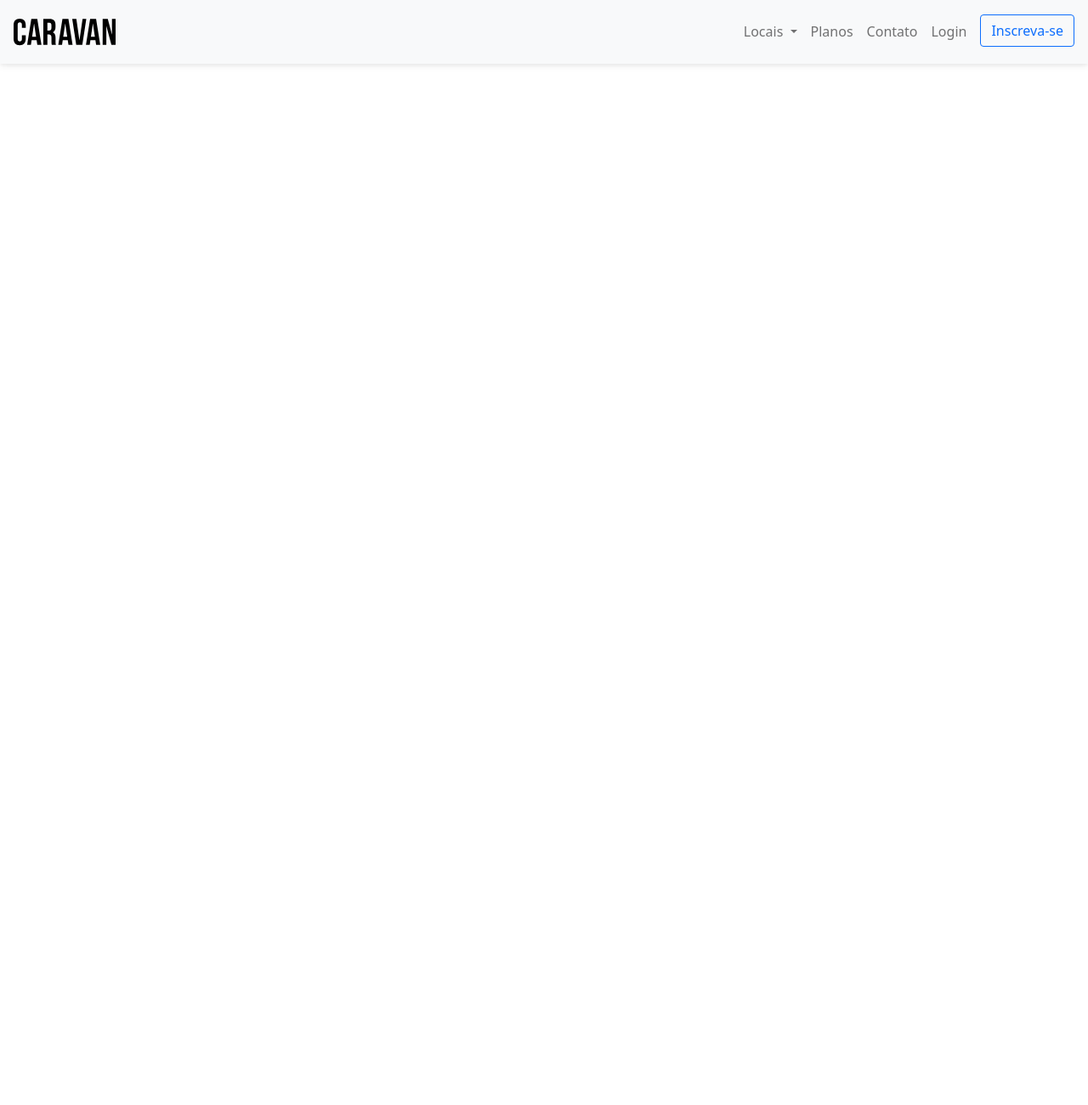
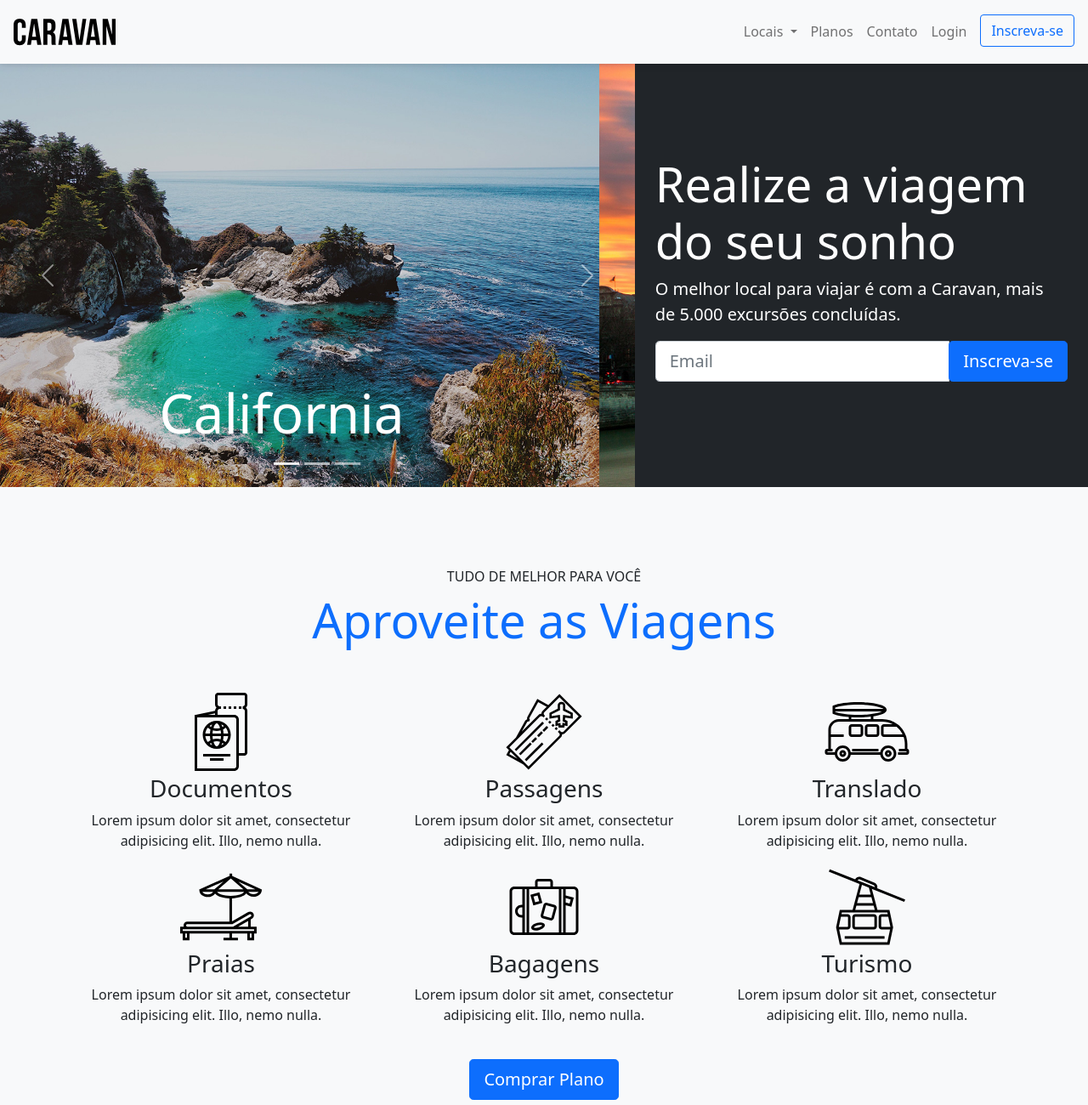
Before and after one commit to MaikolSantos/caravan, a website: page index.html in a window 1280 px wide. Shown: the whole page at 85% size. Before the commit the page ends 800 px from the top, so only its background shows below. Drawn offline with nearby package versions, Linux system fonts and the light colour scheme.

Commit message:
add hero and section 1

```diff
--- a/assets/css/styles.scss
+++ b/assets/css/styles.scss
@@ -1,3 +1,11 @@
+body {
+  padding-top: 75px;
+}
+
 .box-shadow {
   box-shadow: 0 2px 4px 0 rgba(0, 0, 0, .05),  0 4px 8px 0 rgba(0, 0, 0, .05);
 }
+
+.container-icone {
+  min-height: 100px;
+}
--- a/index.html
+++ b/index.html
@@ -11,11 +11,9 @@
 <body>
   <nav class="navbar fixed-top navbar-expand-md navbar-light bg-light p-3 box-shadow">
     <a class="navbar-brand" href="#"><img src="assets/img/caravan.svg" alt="Caravan"></a>
-
     <button class="navbar-toggler" type="button" data-bs-toggle="collapse" data-bs-target="#navbarSupportedContent" aria-controls="navbarSupportedContent" aria-expanded="false" aria-label="Toggle navigation">
       <span class="navbar-toggler-icon"></span>
     </button>
-
     <div class="collapse navbar-collapse" id="navbarSupportedContent">
       <ul class="navbar-nav ms-auto">
         <li class="nav-item dropdown">
@@ -47,9 +45,132 @@
           <a href="inscricao.html" class="btn btn-outline-primary">Inscreva-se</a>
         </li>
       </ul>
-
     </div>
   </nav>
+
+  <section class="container-fluid">
+    <div class="row bg-dark text-white">
+      <div class="col-lg-7 p-0">
+        <div id="carousel" class="carousel slide" data-bs-ride="carousel">
+          <div class="carousel-indicators">
+            <button type="button" data-bs-target="#carousel" data-bs-slide-to="0" class="active" aria-current="true" aria-label="Slide 1"></button>
+            <button type="button" data-bs-target="#carousel" data-bs-slide-to="1" aria-label="Slide 2"></button>
+            <button type="button" data-bs-target="#carousel" data-bs-slide-to="2" aria-label="Slide 3"></button>
+          </div>
+          <div class="carousel-inner">
+            <div class="carousel-item active">
+              <img src="./assets/img/california.jpg" class="d-block w-100" alt="California">
+              <div class="carousel-caption">
+                <h3 class="display-3">California</h3>
+              </div>
+            </div>
+            <div class="carousel-item">
+              <img src="./assets/img/paris.jpg" class="d-block w-100" alt="Paris">
+              <div class="carousel-caption">
+                <h3 class="display-3">Paris</h3>
+              </div>
+            </div>
+            <div class="carousel-item">
+              <img src="./assets/img/dublin.jpg" class="d-block w-100" alt="Dublin">
+              <div class="carousel-caption">
+                <h3 class="display-3">Dublin</h3>
+              </div>
+            </div>
+          </div>
+          <button class="carousel-control-prev" type="button" data-bs-target="#carousel" data-bs-slide="prev">
+            <span class="carousel-control-prev-icon" aria-hidden="true"></span>
+            <span class="visually-hidden">Previous</span>
+          </button>
+          <button class="carousel-control-next" type="button" data-bs-target="#carousel" data-bs-slide="next">
+            <span class="carousel-control-next-icon" aria-hidden="true"></span>
+            <span class="visually-hidden">Next</span>
+          </button>
+        </div>
+      </div>
+      <div class="col-lg-5 p-4 align-self-center">
+        <h1 class="display-4">Realize a viagem do seu sonho</h1>
+        <p class="lead">O melhor local para viajar é com a Caravan, mais de 5.000 excursões concluídas.</p>
+        <form>
+          <div class="input-group input-group-lg mb-3">
+            <input type="text" class="form-control" placeholder="Email" aria-label="Email" aria-describedby="button-addon2">
+            <div class="input-group-append">
+              <button class="btn btn-lg btn-primary">Inscreva-se</button>
+            </div>
+          </div>
+        </form>
+      </div>
+    </div>
+  </section>
+
+  <section class="text-center bg-light py-5">
+    <div class="container">
+      <div class="my-5">
+        <span class="d-block h6 text-uppercase">
+          Tudo de Melhor para você
+        </span>
+        <h2 class="display-4 text-primary">
+          Aproveite as Viagens
+        </h2>
+      </div>
+      <div class="row">
+        <div class="col-xl-4 col-md-6 px-4">
+          <div>
+            <div class="container-icone d-flex justify-content-center">
+              <img src="assets/img/icones/passaporte.svg" alt="Documentos">
+            </div>
+            <h3>Documentos</h3>
+            <p>Lorem ipsum dolor sit amet, consectetur adipisicing elit. Illo, nemo nulla.</p>
+          </div>
+        </div>
+        <div class="col-xl-4 col-md-6 px-4">
+          <div>
+            <div class="container-icone d-flex justify-content-center">
+              <img src="assets/img/icones/passagens.svg" alt="Passagens">
+            </div>
+            <h3>Passagens</h3>
+            <p>Lorem ipsum dolor sit amet, consectetur adipisicing elit. Illo, nemo nulla.</p>
+          </div>
+        </div>
+        <div class="col-xl-4 col-md-6 px-4">
+          <div>
+            <div class="container-icone d-flex justify-content-center">
+              <img src="assets/img/icones/translado.svg" alt="Translado">
+            </div>
+            <h3>Translado</h3>
+            <p>Lorem ipsum dolor sit amet, consectetur adipisicing elit. Illo, nemo nulla.</p>
+          </div>
+        </div>
+        <div class="col-xl-4 col-md-6 px-4">
+          <div>
+            <div class="container-icone d-flex justify-content-center">
+              <img src="assets/img/icones/praias.svg" alt="Praias">
+            </div>
+            <h3>Praias</h3>
+            <p>Lorem ipsum dolor sit amet, consectetur adipisicing elit. Illo, nemo nulla.</p>
+          </div>
+        </div>
+        <div class="col-xl-4 col-md-6 px-4">
+          <div>
+            <div class="container-icone d-flex justify-content-center">
+              <img src="assets/img/icones/bagagens.svg" alt="Bagagens">
+            </div>
+            <h3>Bagagens</h3>
+            <p>Lorem ipsum dolor sit amet, consectetur adipisicing elit. Illo, nemo nulla.</p>
+          </div>
+        </div>
+        <div class="col-xl-4 col-md-6 px-4">
+          <div>
+            <div class="container-icone d-flex justify-content-center">
+              <img src="assets/img/icones/turismo.svg" alt="Turismo">
+            </div>
+            <h3>Turismo</h3>
+            <p>Lorem ipsum dolor sit amet, consectetur adipisicing elit. Illo, nemo nulla.</p>
+          </div>
+        </div>
+      </div>
+      <a href="planos.html" class="btn btn-primary btn-lg mt-4">Comprar Plano</a>
+    </div>
+  </section>
 
   <script type="text/javascript" src="node_modules/jquery/dist/jquery.min.js"></script>
   <script type="text/javascript" src="node_modules/@popperjs/core/dist/umd/popper.min.js"></script>
```
Also changed, not shown: assets/css/styles.css, 1 other file.
